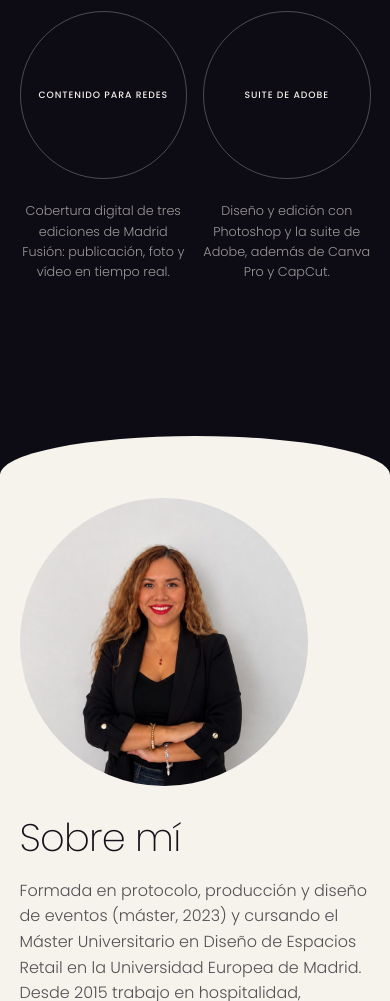
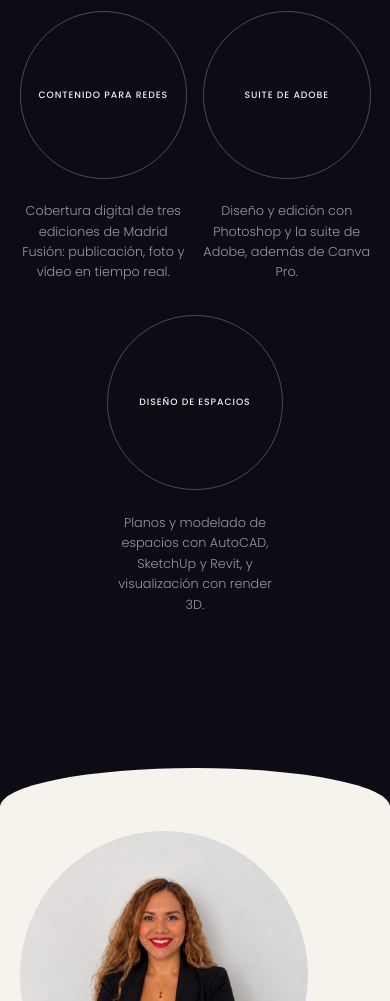
Before and after one commit to Alejandroger95/Lissett_Portfolio2, a plain HTML site: page index.html in a window 390 px wide. Shown: the part 4596-5597 px from the top of the page. Drawn offline with Linux system fonts and the light colour scheme.

Commit message:
Quitar CapCut y añadir herramientas de arquitectura
Co-Authored-By: Claude Sonnet 5.5 <noreply@anthropic.com>
Claude-Session: https://claude.ai/code/session_01817swxHoHhWq4swd6fqm37

```diff
--- a/css/style.css
+++ b/css/style.css
@@ -652,6 +652,9 @@ ul{
   gap: 2.5rem 2rem;
   margin-top: 4rem;
 }
+.skills-grid > .skill:last-child:nth-child(3n + 1){
+  grid-column: 2;
+}
 .skill{
   display: grid;
   gap: 1.4rem;
@@ -691,6 +694,11 @@ ul{
 @media(max-width: 900px){
   .skills-grid{
     grid-template-columns: repeat(2, minmax(0, 1fr));
+  }
+  .skills-grid > .skill:last-child:nth-child(3n + 1){
+    grid-column: 1 / -1;
+    justify-self: center;
+    max-width: 50%;
   }
 }
 @media(max-width: 768px){
--- a/index.html
+++ b/index.html
@@ -204,7 +204,11 @@
                 </div>
                 <div class="skill reveal">
                     <div class="skill-circle">Suite de Adobe</div>
-                    <p>Diseño y edición con Photoshop y la suite de Adobe, además de Canva Pro y CapCut.</p>
+                    <p>Diseño y edición con Photoshop y la suite de Adobe, además de Canva Pro.</p>
+                </div>
+                <div class="skill reveal">
+                    <div class="skill-circle">Diseño de espacios</div>
+                    <p>Planos y modelado de espacios con AutoCAD, SketchUp y Revit, y visualización con render 3D.</p>
                 </div>
             </div>
         </section>
```
Also changed, not shown: 1 other file.
